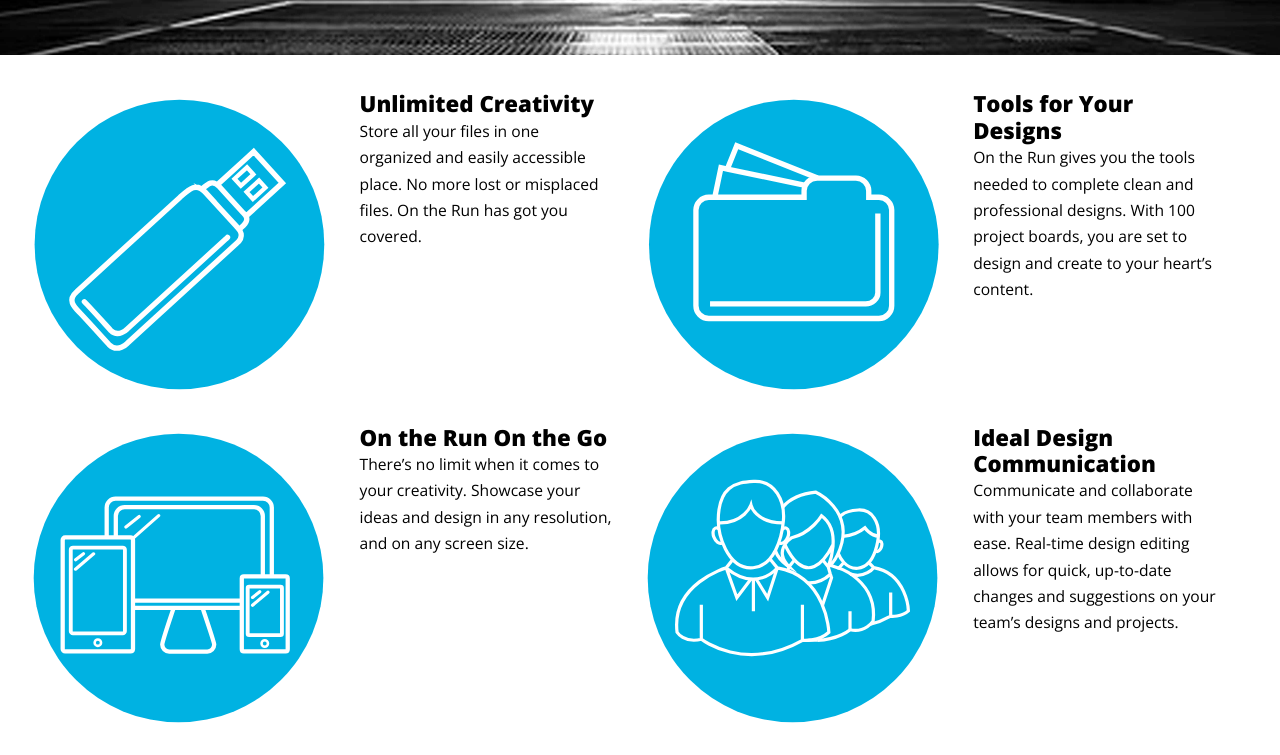
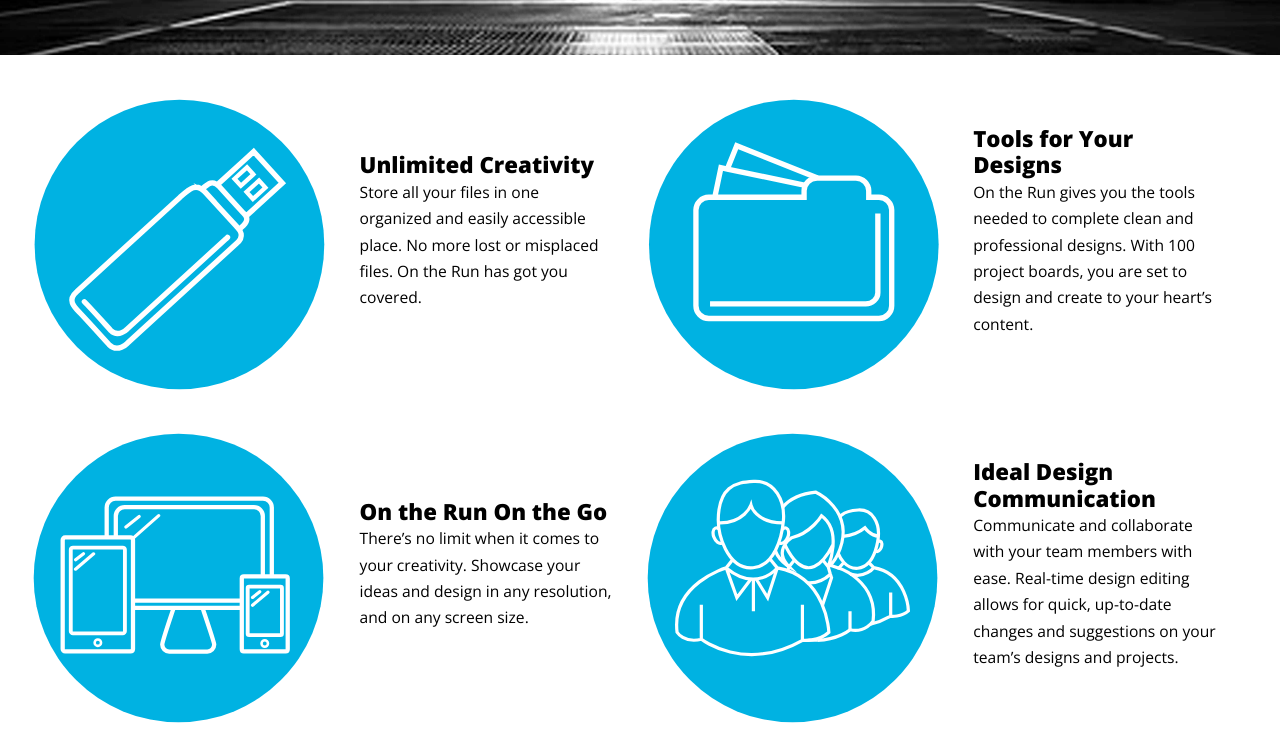
Before and after one commit to monicawinter/dsn1675-saas-website, a plain HTML site: page tour.html in a window 1280 px wide. Shown: the part 605-1360 px from the top of the page. Drawn offline with nearby package versions, Linux system fonts and the light colour scheme.

Commit message:
added grid middle to tour page

```diff
--- a/tour.html
+++ b/tour.html
@@ -40,7 +40,7 @@
 </header>
 <main class="push-2" role="main" id="main">
 
-  <div class="grid gutter">
+  <div class="grid grid-middle gutter">
     <div class="unit unit-xs-1 unit-s-1 unit-m-1-2 unit-l-1-4 push">
       <div class="embed embed--1by1">
         <img class="embed__item" src="images/storage.svg" alt="">
```
